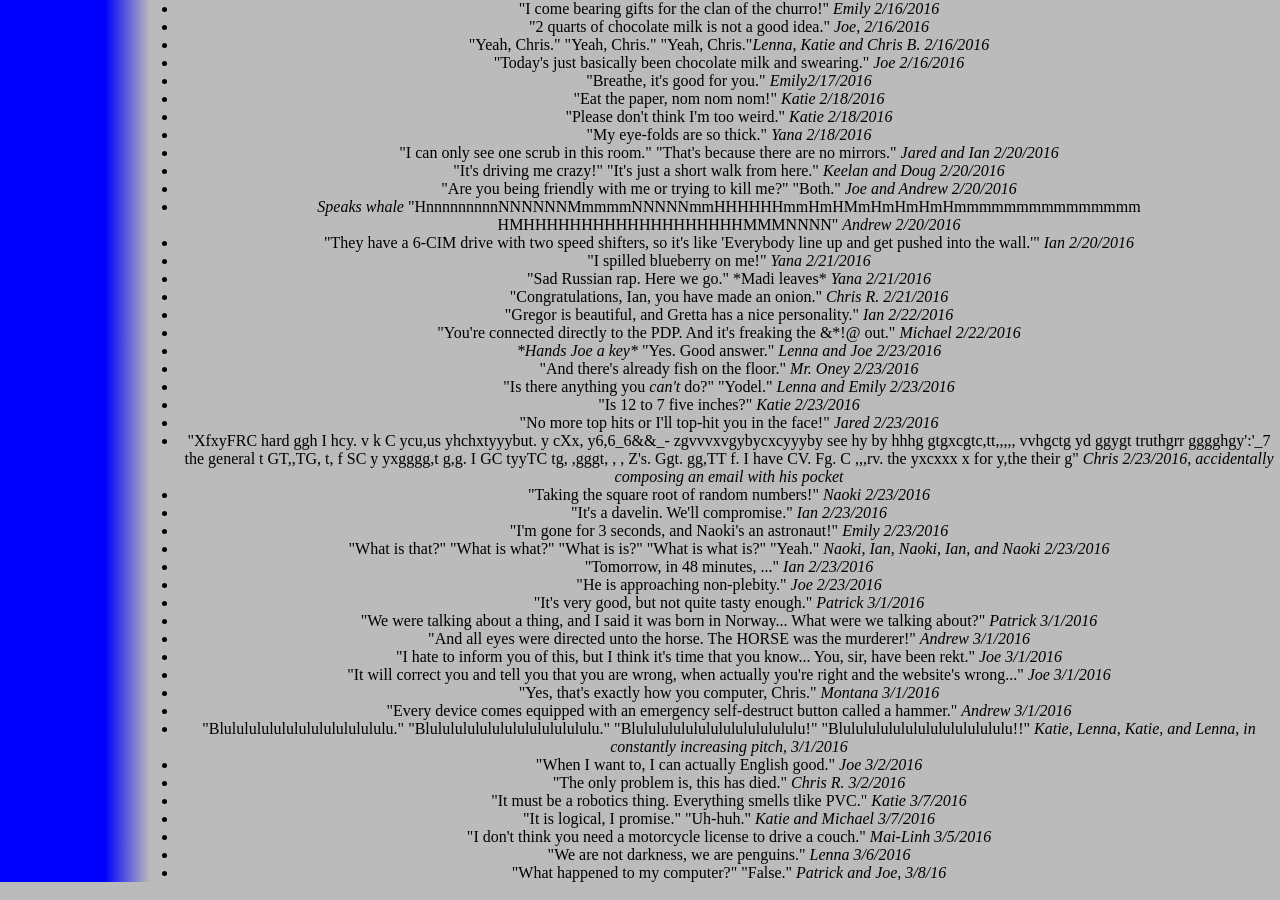
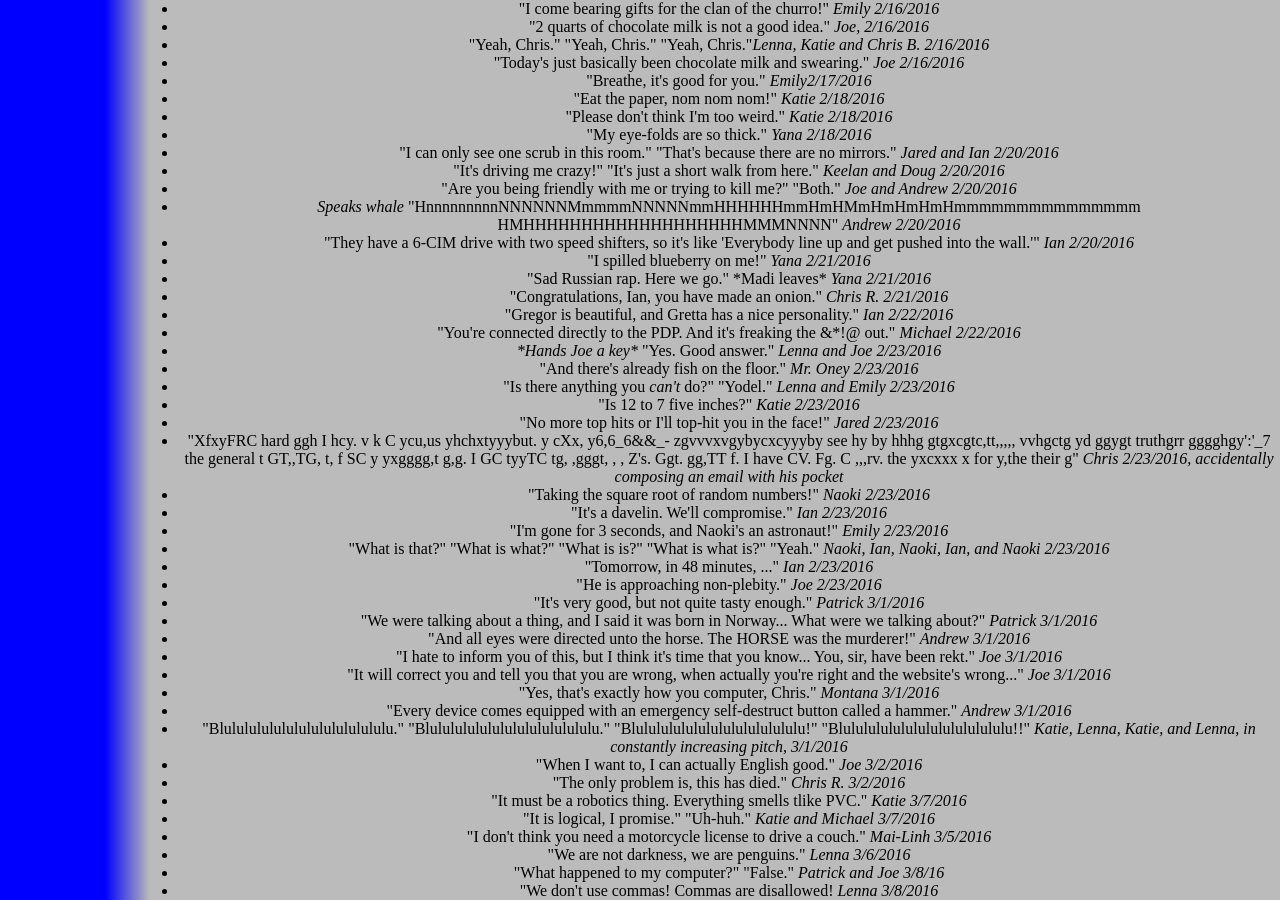
Before and after one commit to katiebugmoon/FRC4131.github.io, a Jekyll site: the page built from media/2016/quotes.html, in a window 1280 px wide and 900 px high, scrolled down 1186 px. Built offline with Jekyll 4.4.1, drawn with Linux system fonts in a browser that asks for light colours; nearby versions of some CDN libraries.

Commit message:
Update quotes.html

```diff
--- a/media/2016/quotes.html
+++ b/media/2016/quotes.html
@@ -108,5 +108,6 @@ title: Build Season 2016 Quotes
 	<li>"It is logical, I promise." "Uh-huh." <i>Katie and Michael 3/7/2016</i></li>
 	<li>"I don't think you need a motorcycle license to drive a couch." <i>Mai-Linh 3/5/2016</i></li>
 	<li>"We are not darkness, we are penguins." <i>Lenna 3/6/2016</i></li>
-	<li>"What happened to my computer?" "False." <i>Patrick and Joe, 3/8/16</i></li>
+	<li>"What happened to my computer?" "False." <i>Patrick and Joe 3/8/16</i></li>
+	<li>"We don't use commas! Commas are disallowed! <i>Lenna 3/8/2016</i></li>
 </ul><center>
```
